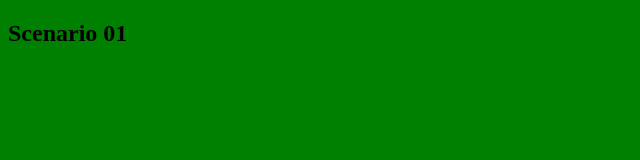
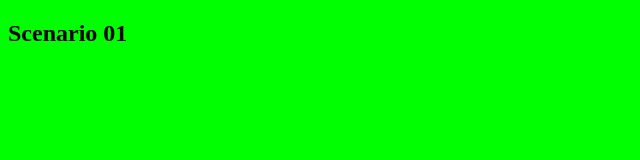
Before and after one commit to avnes/docker-test-scenario-01, a plain HTML site: page index.html in a window 1280 px wide. Shown: the whole page, without its empty margins (0-640 px from the left). Drawn offline with Linux system fonts and the light colour scheme.

Commit message:
Update index.html

```diff
--- a/index.html
+++ b/index.html
@@ -1,9 +1,14 @@
 <!DOCTYPE html>
 <html lang="en">
 <head>
-<title>Scenario 01</title>
+  <title>Scenario 01</title>
+  <style>
+    body {
+      background-color: #00FF00;
+    }
+  </style>
 </head>
-<body bgcolor="green">
+<body>
 <h2>Scenario 01</h2>
 </body>
 </html>
```
